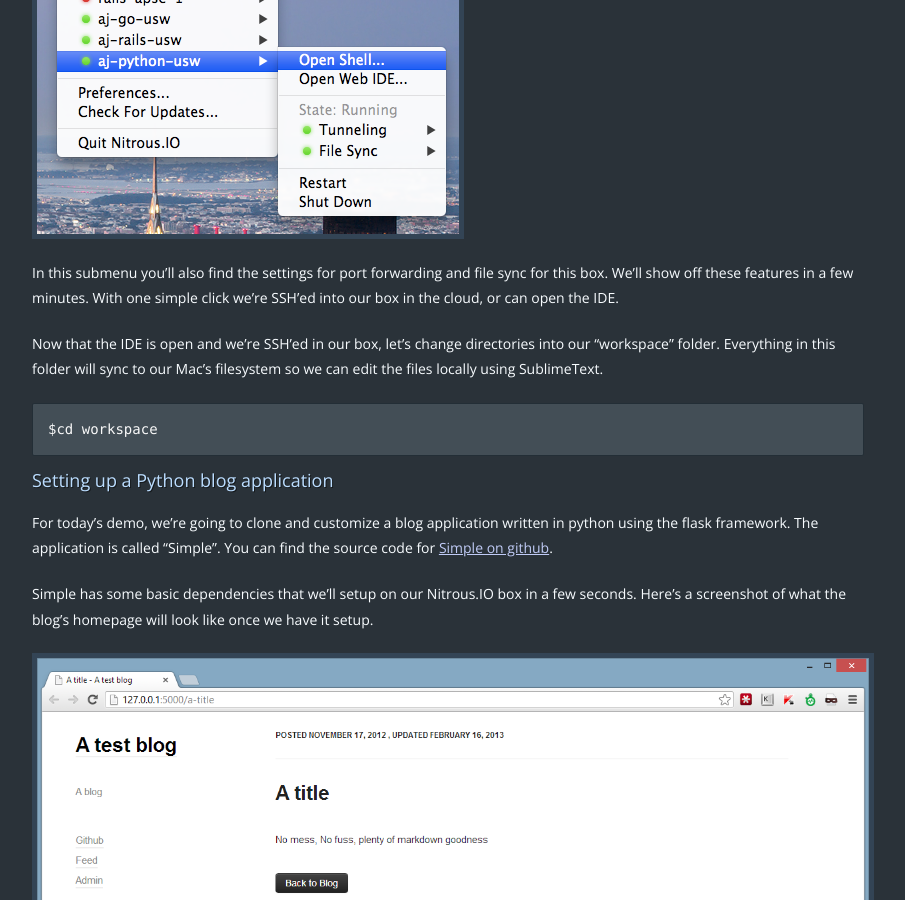
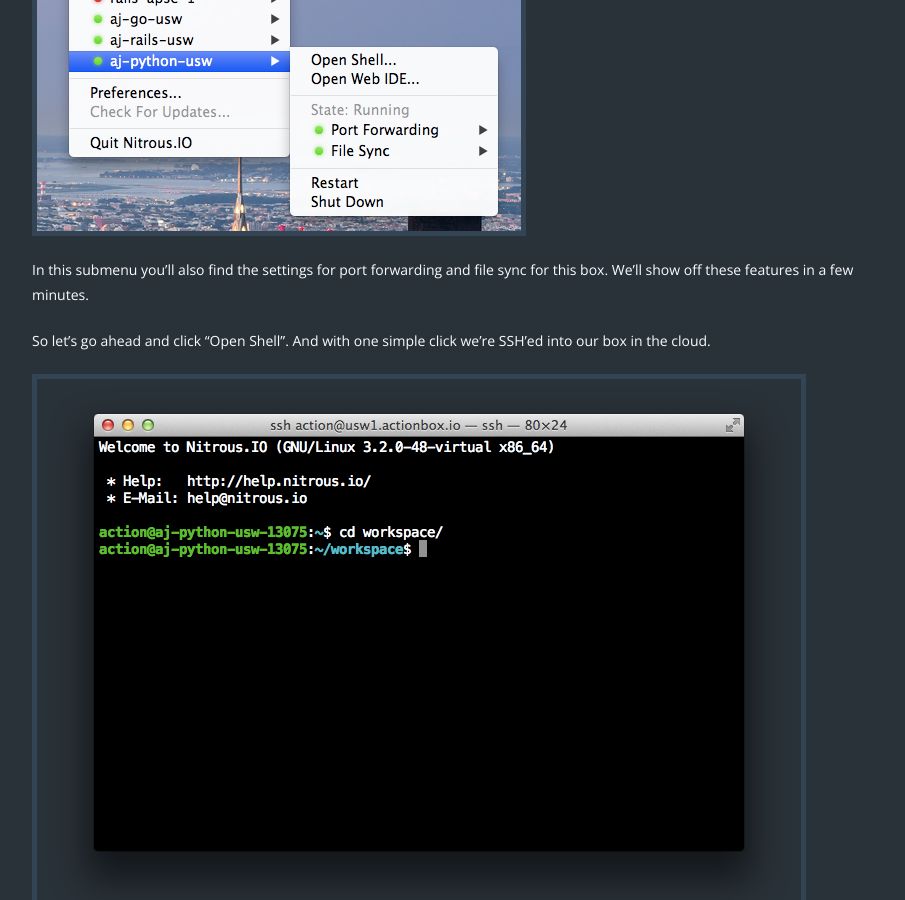
Before and after one commit to koheishingai/blog, a Jekyll site: the page built from _posts/2013-07-09-nitrous-for-mac.md, in a window 1280 px wide and 900 px high, scrolled down 1617 px. Shown: the whole window, without its empty margins (192-1097 px from the left). Built offline with Jekyll 4.4.1, drawn with Linux system fonts in a browser that asks for light colours; nearby versions of some CDN libraries; Markdown is read by kramdown in place of the engine named in the settings; comment, search, counter and statistics services are not loaded; some of the changed text lies outside the part shown.

Commit message:
updating some copy, updated screenshot

```diff
--- a/_posts/2013-07-09-nitrous-for-mac.md
+++ b/_posts/2013-07-09-nitrous-for-mac.md
@@ -21,9 +21,13 @@
 
 First, we'll click the Nitrous.IO menubar and will look for the box we're want to work on. I'm going to choose my Python US West box and open up a shell to that machine. You'll see you also have the option to open up the Web IDE, but today we want to show off working entirely on your Mac.
 
-![Mac open shell](/images/mac-open-shell.png)
+![Mac menu](/images/mac-menu.png)
 
-In this submenu you'll also find the settings for port forwarding and file sync for this box. We'll show off these features in a few minutes.  With one simple click we're SSH'ed into our box in the cloud, or can open the IDE.
+In this submenu you'll also find the settings for port forwarding and file sync for this box. We'll show off these features in a few minutes.
+
+So let's go ahead and click "Open Shell". And with one simple click we're SSH'ed into our box in the cloud.
+
+![Mac Console](/images/mac-console.png)
 
 Now that the IDE is open and we're SSH'ed in our box, let's change directories into our "workspace" folder. Everything in this folder will sync to our Mac's filesystem so we can edit the files locally using SublimeText.
 
```
Also changed, not shown: other parts of _posts/2013-07-09-nitrous-for-mac.md (+1 -1 lines), images/mac-console.png (added), images/mac-menu.png (added).
